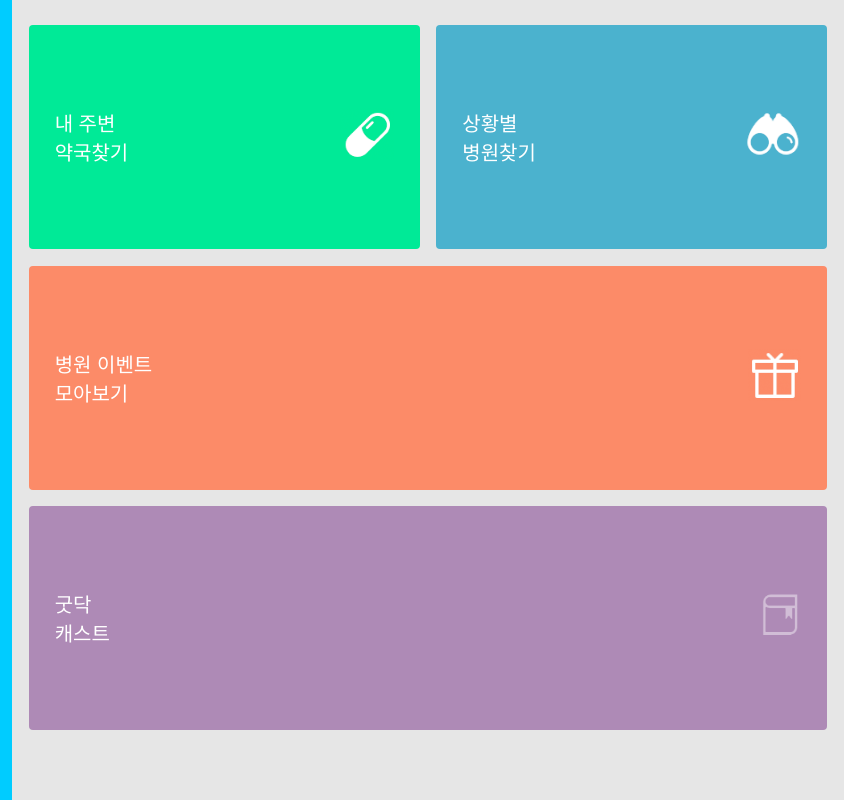
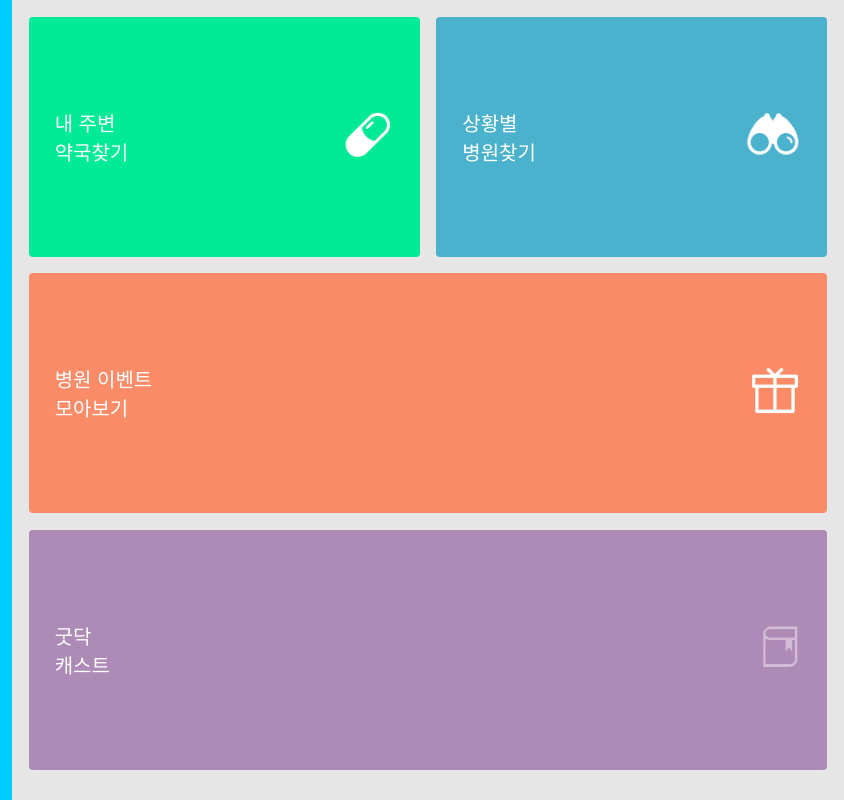
Before and after one commit to cookieshake/gd-test-html, a plain HTML site: page index.html in a window 1280 px wide. Shown: the full height of the page, 436-1280 px from the left. Drawn offline with Linux system fonts and the light colour scheme.

Commit message:
adjust button layout

```diff
--- a/main.css
+++ b/main.css
@@ -46,7 +46,6 @@
     }
 
     #menus {
-        min-height: 200px;
         height: 300px;
     }
 }
@@ -56,6 +55,7 @@ body {
     min-height: 500px;
     height: 100%;
     width: 100%;
+    min-width: 400px;
 }
 
 .button {
@@ -139,9 +139,9 @@ body {
 
 #search-phar {
     float: left;
-    height: 28%;
+    height: 30%;
     width: 47%;
-    margin: 3% 2% 0 2%;
+    margin: 2% 2% 0 2%;
 }
 
 #search-phar-button {
@@ -150,9 +150,9 @@ body {
 
 #sit-hospital {
     float: left;
-    height: 28%;
+    height: 30%;
     width: 47%;
-    margin: 3% 2% 0 0;
+    margin: 2% 2% 0 0;
 }
 
 #sit-hospital-button {
@@ -162,7 +162,7 @@ body {
 #hospital-event {
     float: left;
     width: 96%;
-    height: 28%;
+    height: 30%;
     margin: 2% 2% 0 2%;
 }
 
@@ -173,7 +173,7 @@ body {
 #goodoc-cast {
     float: left;
     width: 96%;
-    height: 28%;
+    height: 30%;
     margin: 2% 2% 2% 2%;
 }
 
```
